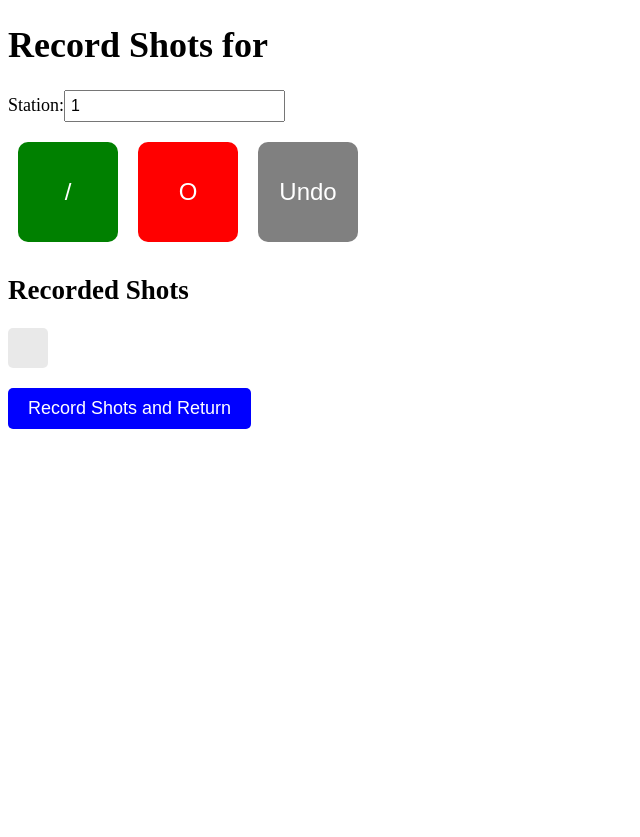
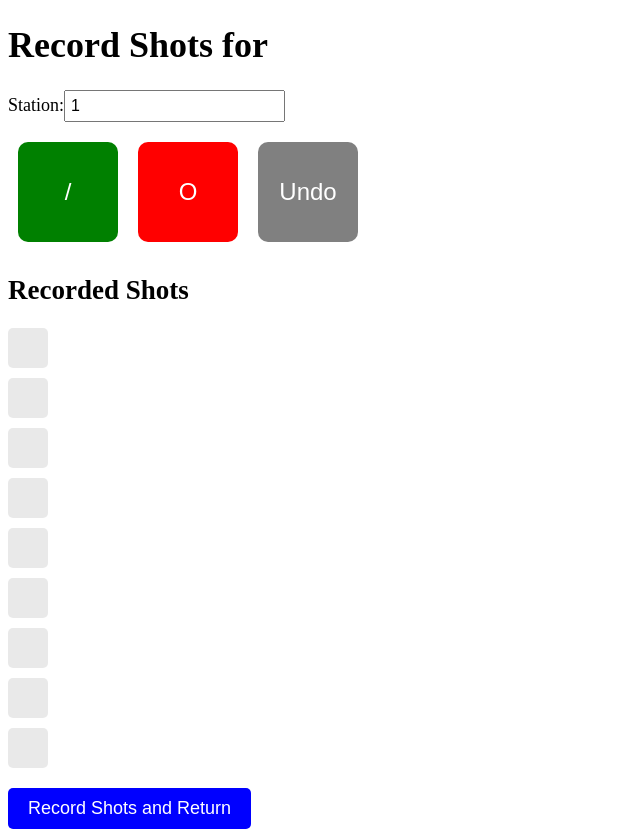
Before and after one commit to flatline620/shot-tracker, a React (Create React App) app: page /record-shots in a window 1280 px wide. Shown: the whole page, without its empty margins (0-640 px from the left). Before the commit the page ends 800 px from the top, so only its background shows below. Built offline with nearby package versions, Linux system fonts and the light colour scheme.

Commit message:
Limited the shots

```diff
--- a/src/App.js
+++ b/src/App.js
@@ -10,7 +10,7 @@ import './App.css';
 
 const App = () => {
   const [games, setGames] = useState([
-    { name: "Steak and Clays", date: "2024-08-01", location: "TBSC", numStations: 7, minShots: 4, maxShots: 8, totalShots: 50, shooters: [] },
+    { name: "Steak and Clays", date: "2024-08-01", location: "TBSC", numStations: 9, minShots: 4, maxShots: 8, totalShots: 50, shooters: [] },
     { name: "Game 2", date: "2024-08-02", location: "Location 2", numStations: null, minShots: null, maxShots: null, totalShots: null, shooters: [] },
   ]);
 
--- a/src/components/game/RecordShots.js
+++ b/src/components/game/RecordShots.js
@@ -10,6 +10,9 @@ const RecordShots = () => {
   const shooter = location.state?.shooter || { name: '', shots: [] };
   const initialStation = location.state?.currentStation || 1;
 
+  // Define the initial shots for each station
+  const initialShots = [4, 6, 4, 6, 4, 6, 4, 8, 8]; // Example values
+
   // Set up local state for shots and new shot
   const [shots, setShots] = useState(shooter.shots || []);
   const [newShot, setNewShot] = useState({ station: initialStation, hit: null });
@@ -19,11 +22,20 @@ const RecordShots = () => {
     setShots(shooter.shots || []);
   }, [shooter.shots]);
 
+  // Create a grid of shots by station
+  const maxStations = initialShots.length;
+  const shotsByStation = Array.from({ length: maxStations }, (_, station) =>
+    shots.filter(shot => shot.station === station + 1)
+  );
+
   // Handler to record a shot (hit or miss)
   const handleRecordShot = (hit) => {
-    if (newShot.station >= 1) {
-      setShots([...shots, { ...newShot, hit }]);
-      setNewShot({ station: newShot.station, hit: null }); // Keep station the same
+    if (newShot.station >= 1 && newShot.station <= maxStations) {
+      const stationShots = shots.filter(shot => shot.station === newShot.station);
+      if (stationShots.length < initialShots[newShot.station - 1]) {
+        setShots([...shots, { ...newShot, hit }]);
+        setNewShot({ station: newShot.station, hit: null }); // Keep station the same
+      }
     }
   };
 
@@ -49,12 +61,6 @@ const RecordShots = () => {
     const updatedGame = { ...game, shooters: updatedShooters };
     navigate('/scoreboard', { state: { game: updatedGame } });
   };
-
-  // Create a grid of shots by station, excluding station 0
-  const maxStations = Math.max(...shots.map(shot => shot.station), 1); // Ensure we start at 1
-  const shotsByStation = Array.from({ length: maxStations }, (_, station) => // Exclude station 0
-    shots.filter(shot => shot.station === station + 1) // +1 to match 1-based index
-  );
 
   return (
     <div>
@@ -132,7 +138,7 @@ const RecordShots = () => {
         {shotsByStation.map((stationShots, stationIndex) => (
           <div key={stationIndex} style={{
             display: 'grid',
-            gridTemplateColumns: `repeat(${stationShots.length || 1}, 40px)`,
+            gridTemplateColumns: `repeat(${initialShots[stationIndex] || 1}, 40px)`,
             gap: '5px'
           }}>
             {stationShots.length === 0
```
